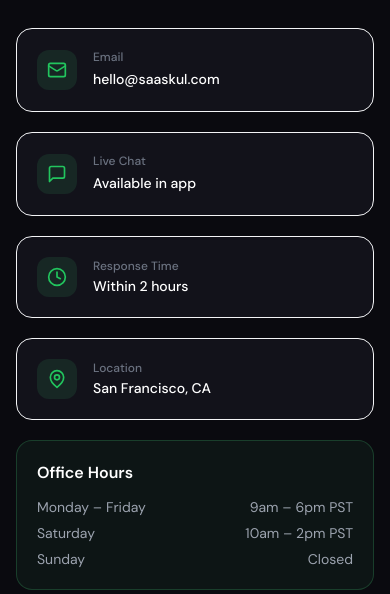
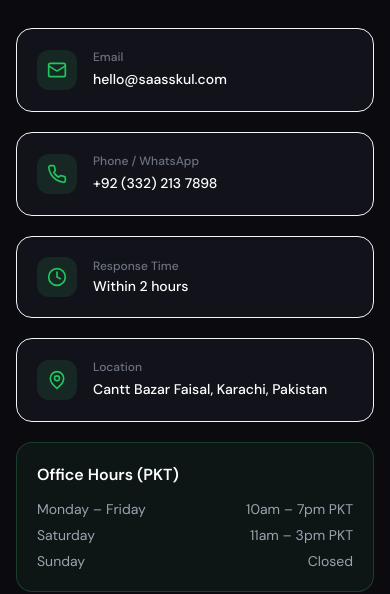
Before and after one commit to FazalShahidLatif/saasskul-website, a Next.js app: page /contact in a window 390 px wide. Shown: the part 284-878 px from the top of the page. Built offline with nearby package versions, Linux system fonts and the light colour scheme; no server answers.

Commit message:
fix: update contact info — Karachi location, PK phone number, PKT office hours

```diff
--- a/src/app/contact/page.tsx
+++ b/src/app/contact/page.tsx
@@ -1,17 +1,17 @@
 import type { Metadata } from 'next'
 import ContactForm from './ContactForm'
-import { Mail, MapPin, Clock, MessageSquare } from 'lucide-react'
+import { Mail, MapPin, Clock, Phone } from 'lucide-react'
 
 export const metadata: Metadata = {
-  title: 'Contact — Get in Touch',
+  title: 'Contact — Get in Touch | SaaSSkul',
   description: 'Contact the SaaSSkul team for support, sales inquiries, or partnership opportunities.',
 }
 
 const contactInfo = [
-  { icon: Mail, label: 'Email', value: 'hello@saaskul.com', href: 'mailto:hello@saaskul.com' },
-  { icon: MessageSquare, label: 'Live Chat', value: 'Available in app', href: '#' },
+  { icon: Mail, label: 'Email', value: 'hello@saasskul.com', href: 'mailto:hello@saasskul.com' },
+  { icon: Phone, label: 'Phone / WhatsApp', value: '+92 (332) 213 7898', href: 'tel:+923322137898' },
   { icon: Clock, label: 'Response Time', value: 'Within 2 hours', href: null },
-  { icon: MapPin, label: 'Location', value: 'San Francisco, CA', href: null },
+  { icon: MapPin, label: 'Location', value: 'Cantt Bazar Faisal, Karachi, Pakistan', href: 'https://maps.google.com/?q=Cantt+Bazar+Faisal+Karachi+Pakistan' },
 ]
 
 export default function ContactPage() {
@@ -44,7 +44,12 @@ export default function ContactPage() {
                 <div>
                   <p className="text-xs font-medium text-gray-400 dark:text-gray-500 mb-0.5">{label}</p>
                   {href ? (
-                    <a href={href} className="text-sm font-medium text-gray-900 dark:text-white hover:text-brand-500 transition-colors">
+                    <a
+                      href={href}
+                      target={href.startsWith('http') ? '_blank' : undefined}
+                      rel={href.startsWith('http') ? 'noopener noreferrer' : undefined}
+                      className="text-sm font-medium text-gray-900 dark:text-white hover:text-brand-500 transition-colors"
+                    >
                       {value}
                     </a>
                   ) : (
@@ -56,15 +61,15 @@ export default function ContactPage() {
 
             {/* Office hours */}
             <div className="p-5 rounded-2xl border border-brand-400/20 bg-brand-400/5">
-              <h3 className="font-semibold text-gray-900 dark:text-white mb-3">Office Hours</h3>
+              <h3 className="font-semibold text-gray-900 dark:text-white mb-3">Office Hours (PKT)</h3>
               <div className="space-y-1.5 text-sm text-gray-500 dark:text-gray-400">
                 <div className="flex justify-between">
                   <span>Monday – Friday</span>
-                  <span>9am – 6pm PST</span>
+                  <span>10am – 7pm PKT</span>
                 </div>
                 <div className="flex justify-between">
                   <span>Saturday</span>
-                  <span>10am – 2pm PST</span>
+                  <span>11am – 3pm PKT</span>
                 </div>
                 <div className="flex justify-between">
                   <span>Sunday</span>
--- a/src/app/press/page.tsx
+++ b/src/app/press/page.tsx
@@ -9,7 +9,7 @@ export const metadata: Metadata = {
 
 const facts = [
   { label: 'Founded', value: '2024' },
-  { label: 'Headquarters', value: 'Remote-first, Global' },
+  { label: 'Headquarters', value: 'Karachi, Pakistan (Remote-friendly)' },
   { label: 'Team Size', value: '12 people' },
   { label: 'Customers', value: '500+ businesses' },
   { label: 'Leads Generated', value: '10,000+' },
```
